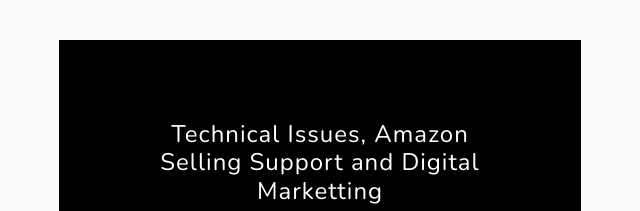
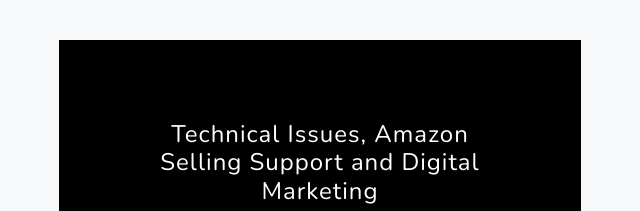
Before and after one commit to danishfarooq83/Global-Solutions, a plain HTML site: page index.html in a window 1280 px wide. Shown: the part 2620-2831 px from the top of the page, 581-1221 px from the left. Drawn offline with nearby package versions, Linux system fonts and the light colour scheme.

Commit message:
Update index.html

```diff
--- a/index.html
+++ b/index.html
@@ -83,7 +83,7 @@
                         <div class="bg-black text-center h-100 project">
                             <div class="d-flex h-100">
                                 <div class="project-text w-100 my-auto text-center text-lg-left">
-                                    <h4 class="text-white">Technical Issues, Amazon Selling Support and Digital Marketting</h4>
+                                    <h4 class="text-white">Technical Issues, Amazon Selling Support and Digital Marketing</h4>
                                     <p class="mb-0 text-white-50">Technical glitches can be a major roadblock for any business, which is why our technical support services are designed to keep your operations running smoothly. Our experienced technicians are adept at troubleshooting a wide range of technical issues, providing quick and effective solutions that minimize downtime and maximize productivity.
 
 If you're looking to expand your business on Amazon, our Amazon selling support services are here to assist you every step of the way. From product listing optimization and inventory management to PPC advertising and brand protection, we'll help you navigate the complexities of the Amazon marketplace and achieve sustainable growth.</p>
```
